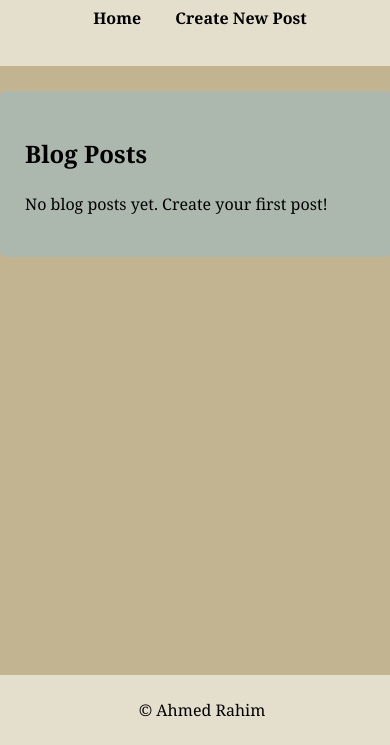
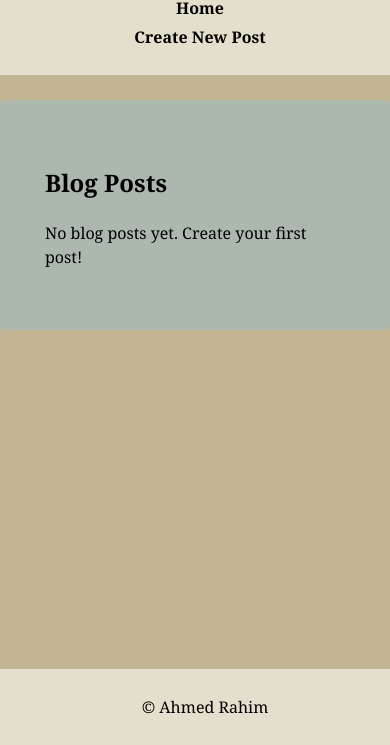
Before and after one commit to Hamoudi97/dynamic-blog-website, a plain HTML site: page index.html in a window 390 px wide. Shown: the part 99-844 px from the top of the page. Drawn offline with Linux system fonts and the light colour scheme.

Commit message:
add media queries for mobile devices

```diff
--- a/styles.css
+++ b/styles.css
@@ -240,3 +240,22 @@ input[type="file"] {
 .remove-image-btn:hover {
   background-color: var(--danger-color-hovor);
 }
+
+/* Media Queries for Mobile Devices */
+@media only screen and (max-width: 600px) {
+  header,
+  footer {
+    padding: 10px;
+  }
+
+  nav ul li {
+    display: block;
+    text-align: center;
+    margin: 5px 0;
+  }
+
+  section {
+    padding: 10px;
+    margin: 10px;
+  }
+}
```
